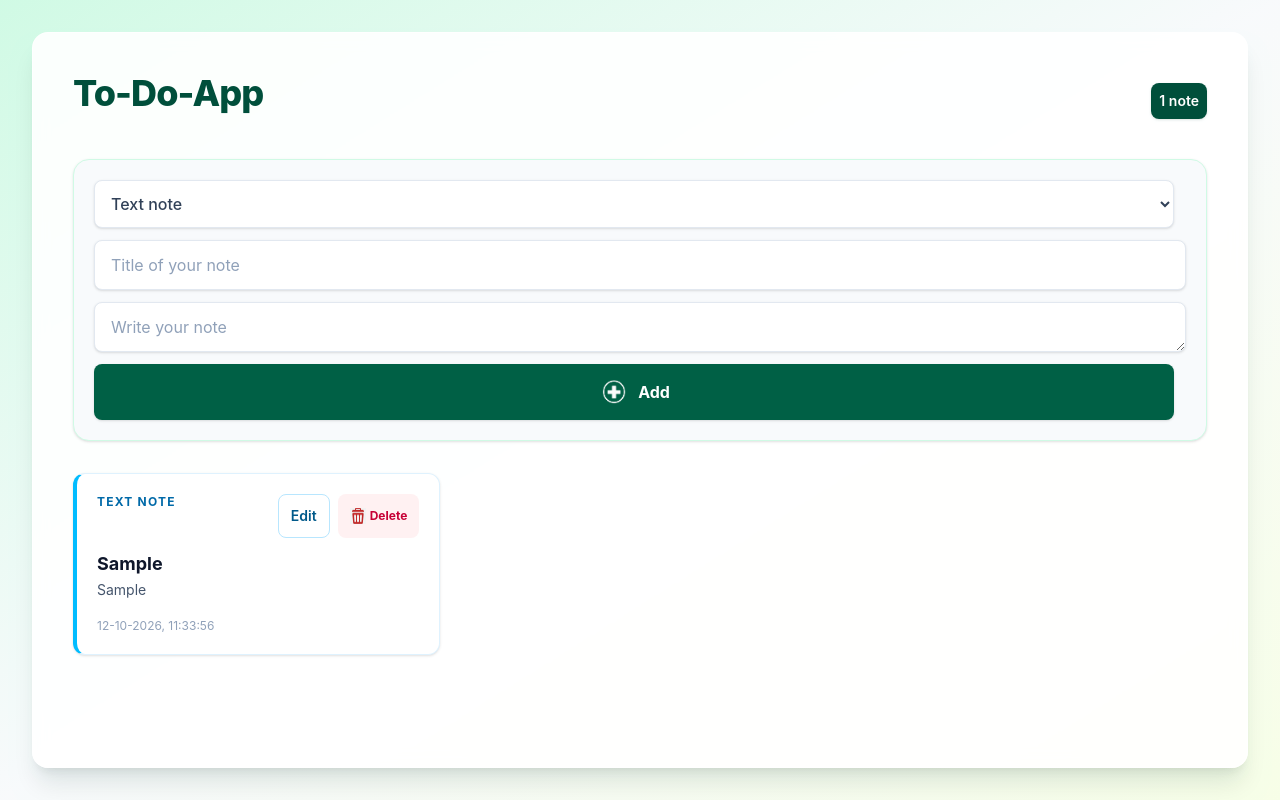
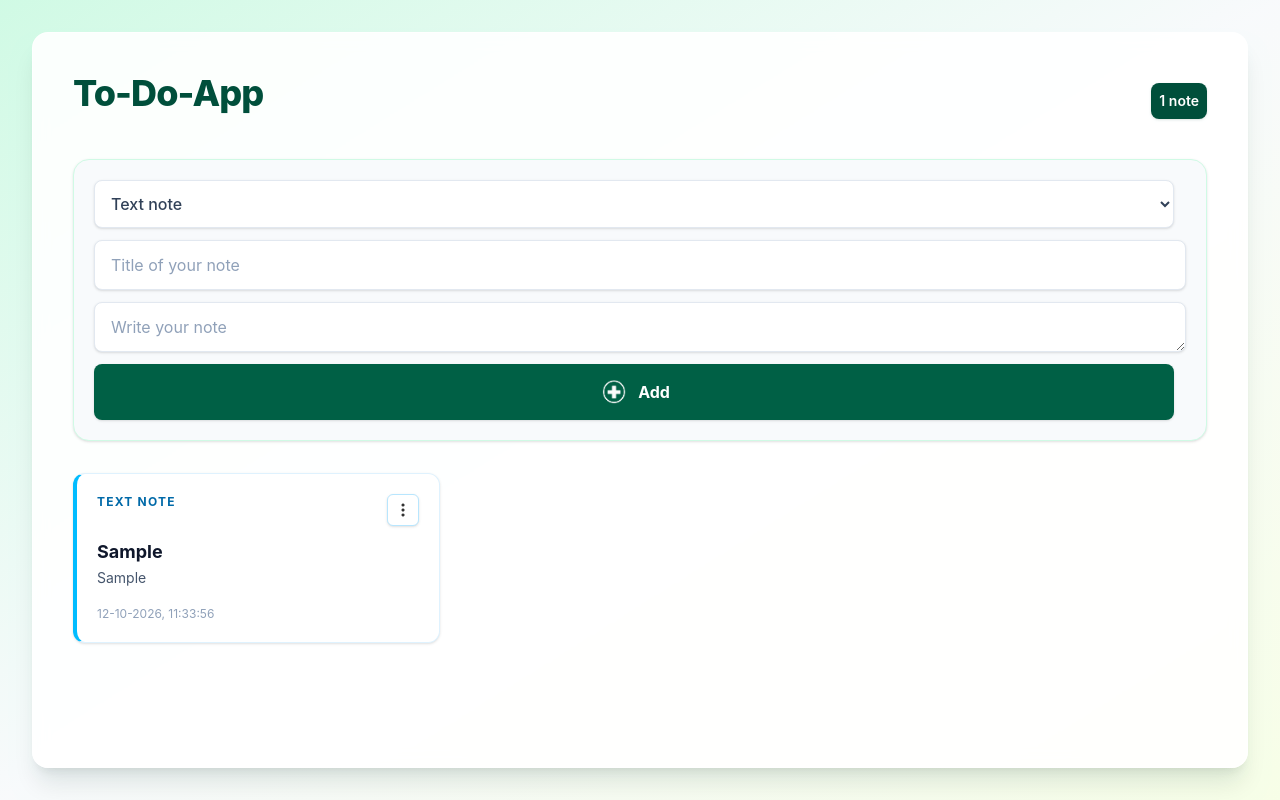
Before and after one commit to ArdaUtu/To-Do-App2, a React (Vite) app: page / in a window 1280 px wide. Both pictures are taken after typing "Sample", "Sample" into the empty fields and a click on the button "Add". Built offline with nearby package versions, Linux system fonts and the light colour scheme.

Commit message:
menubar toegevoegd waarin de delete en bewerk knop erin zit

```diff
--- a/src/components/ChecklistItemRow.tsx
+++ b/src/components/ChecklistItemRow.tsx
@@ -1,4 +1,6 @@
 import { useState } from "react";
+import DotsIcon from "../images/Dots.png";
+import EditIcon from "../images/Edit.png";
 import TrashIcon from "../images/Trash.png";
 import type { ChecklistItem } from "../Types/types";
 
@@ -16,8 +18,17 @@ function ChecklistItemRow({
   onEdit,
 }: ChecklistItemRowProps) {
   const [isEditing, setIsEditing] = useState(false);
+  const [isMenuOpen, setIsMenuOpen] = useState(false);
   const [text, setText] = useState("");
   const [errorMessage, setErrorMessage] = useState("");
+
+  const menuDotsIcon = (
+    <img
+      alt="Options"
+      className="size-4 object-contain opacity-80"
+      src={DotsIcon}
+    />
+  );
 
   const startEditing = () => {
     setText(item.text);
@@ -51,14 +62,14 @@ function ChecklistItemRow({
       </label>
       {isEditing ? (
         <form
-          className="flex min-w-0 flex-1 flex-wrap items-center gap-2"
+          className="flex min-w-0 flex-1 flex-col gap-2"
           onSubmit={(event) => {
             event.preventDefault();
             saveChanges();
           }}
         >
           <input
-            className="min-w-0 flex-1 basis-40 rounded-lg border border-slate-200 px-3 py-2 text-sm outline-none focus:border-emerald-500 focus:ring-4 focus:ring-emerald-100"
+            className="min-w-0 flex-1 basis-20 rounded-lg border border-slate-200 px-3 py-2 text-sm outline-none focus:border-emerald-500 focus:ring-4 focus:ring-emerald-100"
             aria-label="Checklist item text"
             onChange={(event) => {
               setText(event.target.value);
@@ -68,16 +79,14 @@ function ChecklistItemRow({
             value={text}
           />
           {errorMessage && (
-            <p className="w-full text-sm font-semibold text-rose-700" role="alert">
+            <p
+              className="w-full text-sm font-semibold text-rose-700"
+              role="alert"
+            >
               {errorMessage}
             </p>
           )}
-          <button
-            className="min-h-11 min-w-11 rounded-lg bg-emerald-800 px-3 py-2 text-xs font-bold text-white shadow-sm transition hover:bg-emerald-900 focus-visible:outline-none focus-visible:ring-4 focus-visible:ring-emerald-200"
-            type="submit"
-          >
-            Save
-          </button>
+          <div className="flex justify-end gap-2">
             <button
               className="min-h-11 min-w-11 rounded-lg border border-slate-200 bg-white px-3 py-2 text-xs font-semibold text-slate-600 transition hover:bg-slate-50 focus-visible:outline-none focus-visible:ring-4 focus-visible:ring-slate-200"
               onClick={() => {
@@ -89,6 +98,13 @@ function ChecklistItemRow({
             >
               Cancel
             </button>
+            <button
+              className="min-h-11 min-w-11 rounded-lg bg-emerald-800 px-3 py-2 text-xs font-bold text-white shadow-sm transition hover:bg-emerald-900 focus-visible:outline-none focus-visible:ring-4 focus-visible:ring-emerald-200"
+              type="submit"
+            >
+              Save
+            </button>
+          </div>
         </form>
       ) : (
         <>
@@ -98,30 +114,45 @@ function ChecklistItemRow({
           >
             {item.text}
           </span>
+          <div className="relative ml-auto">
             <button
-            className="min-h-11 min-w-11 rounded-lg border border-emerald-200 bg-white px-3 py-2 text-xs font-semibold text-emerald-800 transition hover:border-emerald-300 hover:bg-emerald-50 focus-visible:outline-none focus-visible:ring-4 focus-visible:ring-emerald-100"
-            aria-label={`Edit checklist item ${item.text}`}
-            onClick={startEditing}
+              aria-label={`More actions for ${item.text}`}
+              className="flex h-8 w-8 items-center justify-center rounded-md border border-slate-200 bg-white text-slate-600 shadow-sm transition hover:border-slate-300 hover:bg-slate-50 focus-visible:outline-none focus-visible:ring-4 focus-visible:ring-slate-200"
+              onClick={() => setIsMenuOpen((open) => !open)}
               type="button"
             >
-            Edit
+              {menuDotsIcon}
             </button>
+
+            {isMenuOpen && (
+              <div className="absolute right-0 z-20 mt-2 w-32 rounded-xl border border-slate-200 bg-white p-1 shadow-lg">
+                <button
+                  className="flex w-full items-center gap-2 rounded-lg px-2 py-2 text-left text-sm font-semibold text-slate-700 transition hover:bg-slate-100"
+                  onClick={() => {
+                    startEditing();
+                    setIsMenuOpen(false);
+                  }}
+                  type="button"
+                >
+                  <img alt="Edit" className="size-4 object-contain" src={EditIcon} />
+                  <span>Edit</span>
+                </button>
+                <button
+                  className="flex w-full items-center gap-2 rounded-lg px-2 py-2 text-left text-sm font-semibold text-rose-700 transition hover:bg-rose-50"
+                  onClick={() => {
+                    onDelete();
+                    setIsMenuOpen(false);
+                  }}
+                  type="button"
+                >
+                  <img alt="Delete" className="size-4 object-contain" src={TrashIcon} />
+                  <span>Delete</span>
+                </button>
+              </div>
+            )}
+          </div>
         </>
       )}
-      <button
-        aria-label={`Delete checklist item ${item.text}`}
-        className="min-h-11 min-w-11 rounded-lg bg-rose-50 px-3 py-2 text-xs font-bold text-rose-700 hover:bg-rose-100"
-        onClick={onDelete}
-        type="button"
-      >
-        <img
-          alt=""
-          aria-hidden="true"
-          className="mr-1 inline-block size-4 object-contain align-middle"
-          src={TrashIcon}
-        />
-        Delete
-      </button>
     </li>
   );
 }
--- a/src/components/ChecklistNoteCard.tsx
+++ b/src/components/ChecklistNoteCard.tsx
@@ -1,4 +1,6 @@
 import { useState } from "react";
+import DotsIcon from "../images/Dots.png";
+import EditIcon from "../images/Edit.png";
 import TrashIcon from "../images/Trash.png";
 import type { ChecklistNote, NoteUpdate } from "../Types/types";
 import ChecklistEditForm from "./ChecklistEditForm";
@@ -25,8 +27,17 @@ function ChecklistNoteCard({
   onUpdate,
 }: ChecklistNoteCardProps) {
   const [isEditing, setIsEditing] = useState(false);
+  const [isMenuOpen, setIsMenuOpen] = useState(false);
   const displayDescription = note.description.trim();
   const dateString = new Date(note.createdAt).toLocaleString("nl-NL");
+
+  const menuDotsIcon = (
+    <img
+      alt="Options"
+      className="size-4 object-contain opacity-80"
+      src={DotsIcon}
+    />
+  );
 
   const saveChanges = (title: string, description: string) => {
     onUpdate(note.id, { title, description });
@@ -52,34 +63,48 @@ function ChecklistNoteCard({
             </p>
           )}
         </div>
-        <div className="flex shrink-0 flex-wrap items-center gap-2 ">
         {!isEditing && (
+          <div className="relative shrink-0">
             <button
-              className="min-h-11 min-w-11 rounded-lg border border-emerald-200 bg-white px-3 py-2 text-sm font-semibold text-emerald-800 transition hover:border-emerald-300 hover:bg-emerald-50 focus-visible:outline-none focus-visible:ring-4 focus-visible:ring-emerald-100"
-              onClick={() => setIsEditing(true)}
+              aria-label={`More actions for ${note.title}`}
+              className="flex h-8 w-8 items-center justify-center rounded-md border border-emerald-200 bg-white text-emerald-800 shadow-sm transition hover:border-emerald-300 hover:bg-emerald-50 focus-visible:outline-none focus-visible:ring-4 focus-visible:ring-emerald-100"
+              onClick={() => setIsMenuOpen((open) => !open)}
               type="button"
             >
-              Edit
+              {menuDotsIcon}
             </button>
-          )}
+
+            {isMenuOpen && (
+              <div className="absolute right-0 z-20 mt-2 w-32 rounded-xl border border-slate-200 bg-white p-1 shadow-lg">
                 <button
-            aria-label={`Delete ${note.title}`}
-            className="min-h-11 min-w-11 rounded-lg bg-rose-50 px-3 py-2 text-xs font-bold text-rose-700 transition hover:bg-rose-100 active:scale-95"
-            onClick={() => onDelete(note.id)}
+                  className="flex w-full items-center gap-2 rounded-lg px-2 py-2 text-left text-sm font-semibold text-slate-700 transition hover:bg-slate-100"
+                  onClick={() => {
+                    setIsEditing(true);
+                    setIsMenuOpen(false);
+                  }}
                   type="button"
                 >
-            <img
-              alt=""
-              aria-hidden="true"
-              className="mr-1 inline-block size-4 object-contain align-middle"
-              src={TrashIcon}
-            />
-            Delete
+                  <img alt="Edit" className="size-4 object-contain" src={EditIcon} />
+                  <span>Edit</span>
+                </button>
+                <button
+                  className="flex w-full items-center gap-2 rounded-lg px-2 py-2 text-left text-sm font-semibold text-rose-700 transition hover:bg-rose-50"
+                  onClick={() => {
+                    onDelete(note.id);
+                    setIsMenuOpen(false);
+                  }}
+                  type="button"
+                >
+                  <img alt="Delete" className="size-4 object-contain" src={TrashIcon} />
+                  <span>Delete</span>
                 </button>
               </div>
+            )}
+          </div>
+        )}
       </div>
       {!isEditing && displayDescription && (
-        <p className="mt-2 whitespace-pre-wrap text-sm leading-6 text-slate-600">
+        <p className="mt-2 wrap-break-word whitespace-pre-wrap text-sm leading-6 text-slate-600">
           {displayDescription}
         </p>
       )}
--- a/src/components/TextNoteCard.tsx
+++ b/src/components/TextNoteCard.tsx
@@ -1,4 +1,6 @@
 import { useState } from "react";
+import DotsIcon from "../images/Dots.png";
+import EditIcon from "../images/Edit.png";
 import TrashIcon from "../images/Trash.png";
 import type { NoteUpdate, TextNote } from "../Types/types";
 
@@ -10,10 +12,19 @@ interface TextNoteCardProps {
 
 function TextNoteCard({ note, onDelete, onUpdate }: TextNoteCardProps) {
   const [isEditing, setIsEditing] = useState(false);
+  const [isMenuOpen, setIsMenuOpen] = useState(false);
   const [title, setTitle] = useState("");
   const [body, setBody] = useState("");
   const [errorMessage, setErrorMessage] = useState("");
   const dateString = new Date(note.createdAt).toLocaleString("nl-NL");
+
+  const menuDotsIcon = (
+    <img
+      alt="Options"
+      className="size-4 object-contain opacity-80"
+      src={DotsIcon}
+    />
+  );
 
   const startEditing = () => {
     setTitle(note.title);
@@ -38,31 +49,45 @@ function TextNoteCard({ note, onDelete, onUpdate }: TextNoteCardProps) {
     <article className="rounded-xl border border-sky-100 border-l-4 border-l-sky-400 bg-white p-5 shadow-sm transition hover:-translate-y-0.5 hover:shadow-md">
       <div className="mb-3 flex flex-wrap items-start justify-between gap-3">
         <p className="text-xs font-bold uppercase tracking-widest text-sky-700">Text note</p>
-        <div className="flex shrink-0 flex-wrap items-center gap-2">
         {!isEditing && (
+          <div className="relative shrink-0">
             <button
-              className="min-h-11 min-w-11 rounded-lg border border-sky-200 bg-white px-3 py-2 text-sm font-semibold text-sky-800 transition hover:border-sky-300 hover:bg-sky-50 focus-visible:outline-none focus-visible:ring-4 focus-visible:ring-sky-100"
-              onClick={startEditing}
+              aria-label={`More actions for ${note.title}`}
+              className="flex h-8 w-8 items-center justify-center rounded-md border border-sky-200 bg-white text-sky-800 shadow-sm transition hover:border-sky-300 hover:bg-sky-50 focus-visible:outline-none focus-visible:ring-4 focus-visible:ring-sky-100"
+              onClick={() => setIsMenuOpen((open) => !open)}
               type="button"
             >
-              Edit
+              {menuDotsIcon}
             </button>
-          )}
+
+            {isMenuOpen && (
+              <div className="absolute right-0 z-20 mt-2 w-32 rounded-xl border border-slate-200 bg-white p-1 shadow-lg">
                 <button
-            aria-label={`Delete ${note.title}`}
-            className="min-h-11 min-w-11 rounded-lg bg-rose-50 px-3 py-2 text-xs font-bold text-rose-700 transition hover:bg-rose-100 active:scale-95"
-            onClick={() => onDelete(note.id)}
+                  className="flex w-full items-center gap-2 rounded-lg px-2 py-2 text-left text-sm font-semibold text-slate-700 transition hover:bg-slate-100"
+                  onClick={() => {
+                    startEditing();
+                    setIsMenuOpen(false);
+                  }}
                   type="button"
                 >
-            <img
-              alt=""
-              aria-hidden="true"
-              className="mr-1 inline-block size-4 object-contain align-middle"
-              src={TrashIcon}
-            />
-            Delete
+                  <img alt="Edit" className="size-4 object-contain" src={EditIcon} />
+                  <span>Edit</span>
+                </button>
+                <button
+                  className="flex w-full items-center gap-2 rounded-lg px-2 py-2 text-left text-sm font-semibold text-rose-700 transition hover:bg-rose-50"
+                  onClick={() => {
+                    onDelete(note.id);
+                    setIsMenuOpen(false);
+                  }}
+                  type="button"
+                >
+                  <img alt="Delete" className="size-4 object-contain" src={TrashIcon} />
+                  <span>Delete</span>
                 </button>
               </div>
+            )}
+          </div>
+        )}
       </div>
       <div className="min-w-0 flex-1">
         {isEditing ? (
```
Lines whose indentation alone changed are shown as unchanged.
